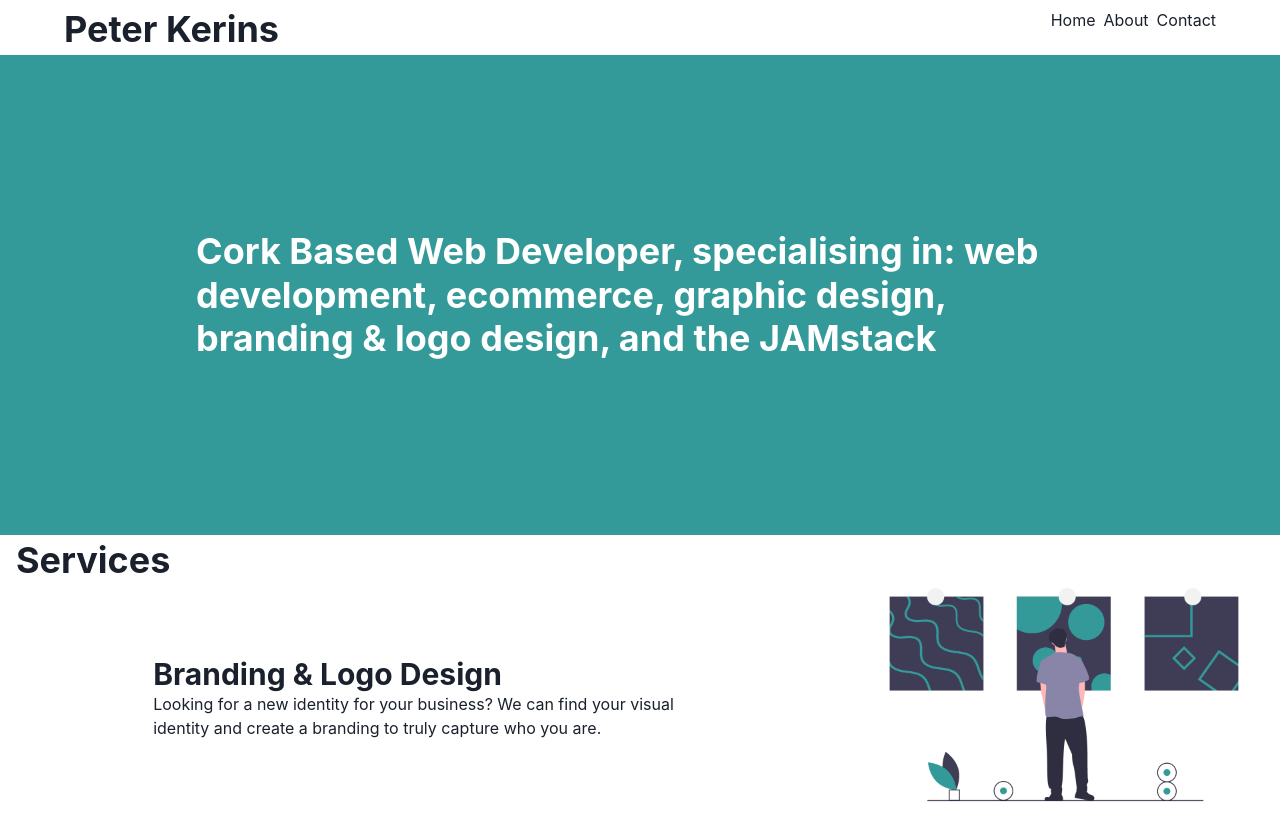
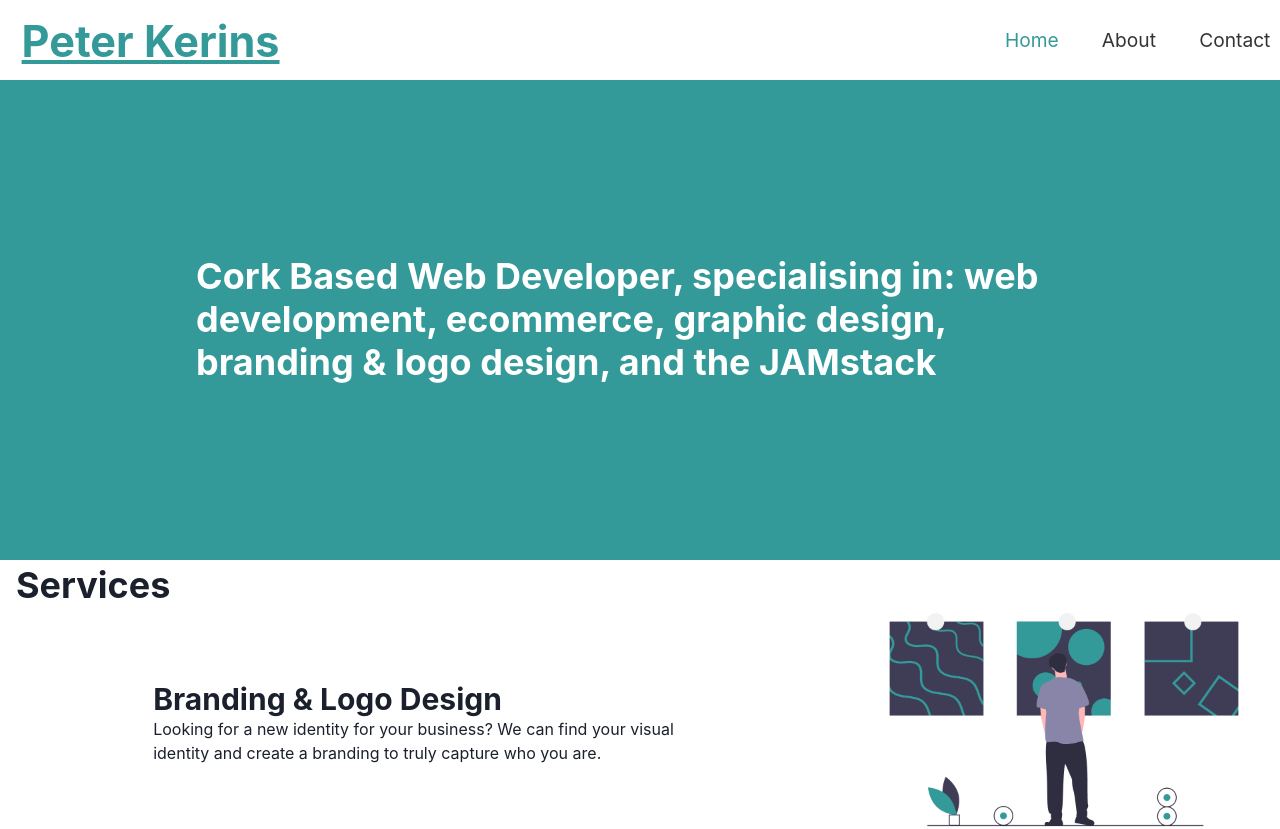
Before and after one commit to writes-of-spring/peterkerins.com, a Next.js app: page / in a window 1280 px wide. Shown: the top 829 px of the page. Built offline with nearby package versions, Linux system fonts and the light colour scheme.

Commit message:
Style nav links

```diff
--- /dev/null
+++ b/Components/ActiveLink.tsx
@@ -0,0 +1,23 @@
+import { useRouter } from "next/router";
+import NextLink, { LinkProps } from "next/link";
+
+import React, { Children } from "react";
+
+interface Props extends LinkProps {
+  children: React.ReactElement;
+}
+
+const ActiveLink = ({ children, ...props }: Props) => {
+  const { pathname } = useRouter();
+  let className = "nav-link";
+  if (pathname === props.href) {
+    className = `${className} active-link`;
+  }
+  return (
+    <NextLink {...props}>
+      {React.cloneElement(children, { className })}
+    </NextLink>
+  );
+};
+
+export default ActiveLink;
--- a/Components/Navigation.tsx
+++ b/Components/Navigation.tsx
@@ -1,25 +1,28 @@
 import React from "react";
 import Link from "next/link";
 import { Heading, Flex, Spacer, Stack } from "@chakra-ui/react";
+import ActiveLink from "./ActiveLink";
 interface Props {}
 
 const Navigation = (props: Props) => {
   return (
-    <Flex maxWidth="6xl" mx="auto" my={2} alignContent="center">
+    <Flex maxWidth="7xl" mx="auto" my={4} alignContent="center">
       <Heading>
-        <Link href="/">Peter Kerins</Link>
+        <Link href="/">
+          <a className="nav-link">Peter Kerins</a>
+        </Link>
       </Heading>
       <Spacer />
-      <Stack direction="row">
-        <Link href="/">
+      <Stack direction="row" gridGap="1em">
+        <ActiveLink href="/">
           <a>Home</a>
-        </Link>
-        <Link href="/about">
+        </ActiveLink>
+        <ActiveLink href="/about">
           <a>About</a>
-        </Link>
-        <Link href="/contact">
+        </ActiveLink>
+        <ActiveLink href="/contact">
           <a>Contact</a>
-        </Link>
+        </ActiveLink>
       </Stack>
     </Flex>
   );
--- a/styles/globals.css
+++ b/styles/globals.css
@@ -14,3 +14,19 @@ a {
 * {
   box-sizing: border-box;
 }
+.nav-link {
+  color: hsla(0, 0%, 0%, 0.8);
+  font-size: 1.2em;
+  padding: 0.5em;
+  text-decoration: none;
+}
+
+.nav-link:hover,
+.nav-link:focus {
+  color: #339999;
+  text-decoration: underline;
+}
+
+.active-link {
+  color: #339999;
+}
```
